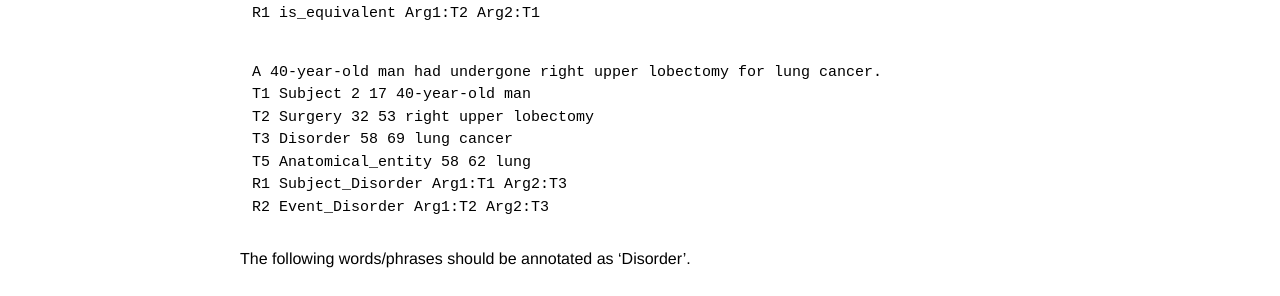
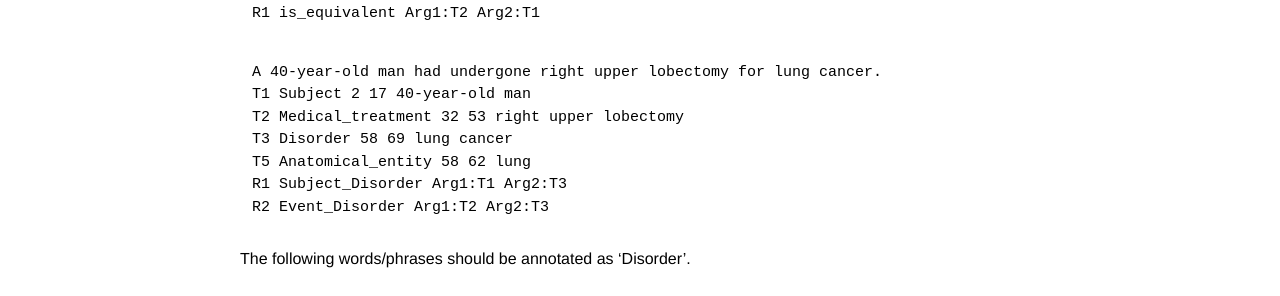
Before and after one commit to ezcatdb/clinicalcorpus-guidelines, a Jekyll site: the page built from _entity/Disorder.md, in a window 1280 px wide and 900 px high. Shown: the part 467-763 px from the top of the window. Built offline with Jekyll 4.4.1, drawn with Linux system fonts in a browser that asks for light colours.

Commit message:
Update Disorder.md
to correct event name (Surgery -> Medical_treatment)

```diff
--- a/_entity/Disorder.md
+++ b/_entity/Disorder.md
@@ -30,7 +30,7 @@ R1 is_equivalent Arg1:T2 Arg2:T1
 ~~~ ann
 A 40-year-old man had undergone right upper lobectomy for lung cancer.
 T1 Subject 2 17 40-year-old man
-T2 Surgery 32 53 right upper lobectomy
+T2 Medical_treatment 32 53 right upper lobectomy
 T3 Disorder 58 69 lung cancer
 T5 Anatomical_entity 58 62 lung
 R1 Subject_Disorder Arg1:T1 Arg2:T3
```
